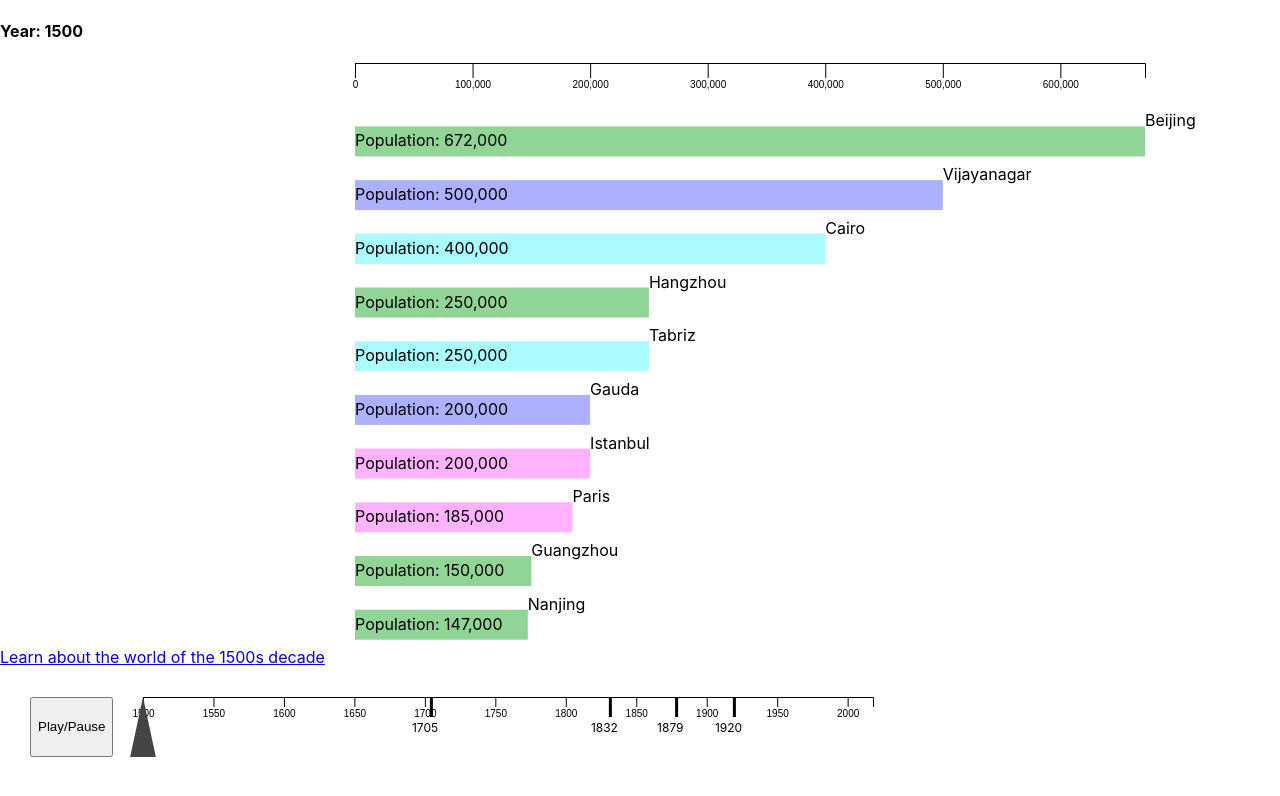
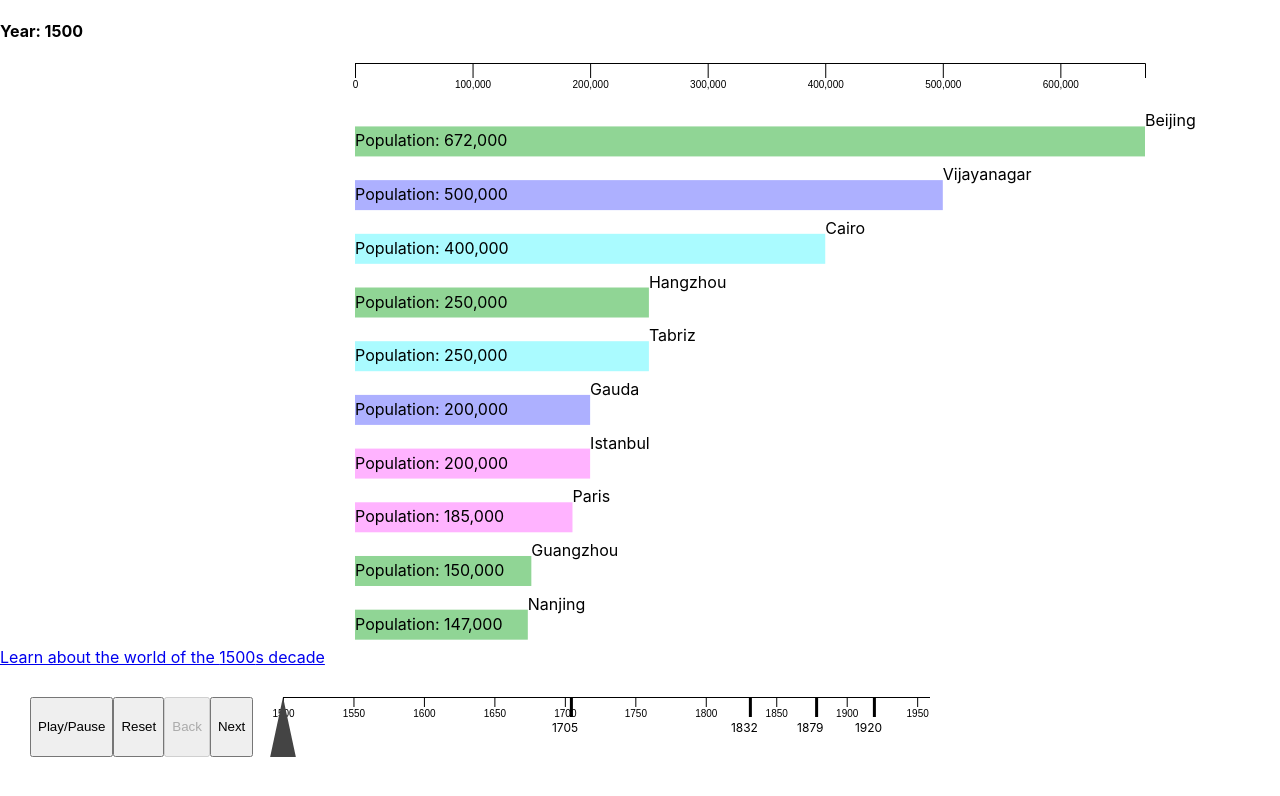
Before and after one commit to keithlmiller/timeline, a React (Create React App) app: page / in a window 1280 px wide. Shown: the top 796 px of the page. Built offline with nearby package versions, Linux system fonts and the light colour scheme.

Commit message:
wip forward and back buttons

```diff
--- a/src/components/D3Slider.js
+++ b/src/components/D3Slider.js
@@ -19,7 +19,7 @@ function D3Slider({ start = 1600, end = 2020, onChange, width = 650, year, steps
   const [currYear, setCurrYear] = useState(start);
   const [isPlaying, setIsPlaying] = useState(false);
   const [xScale, setXScale] = useState(null);
-  const [currStep, setCurrStep] = useState(0);
+  const [currStep, setCurrStep] = useState(-1);
   const [stepMarkers, setStepMarkers] = useState([]);
   const [tick, setTick] = useState(10);
 
@@ -36,6 +36,40 @@ function D3Slider({ start = 1600, end = 2020, onChange, width = 650, year, steps
   const togglePlayback = () => {
     setIsPlaying(!isPlaying);
   }
+
+  const handleReset = () => {
+    setIsPlaying(false);
+    setDraggerX(padding.left);
+    // advanceToStep(0);
+    setCurrStep(0);
+  }
+
+  const handleNext = () => {
+    advanceToStep(currStep + 1);
+    setCurrStep(currStep + 1);
+  }
+
+  const handleBack = () => {
+    if (currStep === 0) {
+      setCurrStep(currStep - 1);
+      return setDraggerX(padding.left);
+    }
+    advanceToStep(currStep - 1);
+    setCurrStep(currStep - 1);
+  }
+
+  function advanceToStep(newStep) {
+      setDraggerX(xScale.scale(steps[newStep]));
+      // onChange(steps[newStep])
+  }
+
+  // useEffect(() => {
+  //   if (!isPlaying && xScale) {
+  //     setDraggerX(xScale.scale(steps[currStep]));
+  //     onChange(steps[currStep])
+  //   }
+
+  // }, [xScale, steps, currStep, setDraggerX, onChange, isPlaying])
 
   const drag = useCallback(() => {
     function dragstarted(d) {
@@ -83,7 +117,7 @@ function D3Slider({ start = 1600, end = 2020, onChange, width = 650, year, steps
               return setCurrStep(currStep+1)
             }
             clearInterval(interval);
-            setCurrStep(0);
+            setCurrStep(-1);
             return setIsPlaying(false);
           }
           setDraggerX(draggerX + tick);
@@ -145,11 +179,12 @@ function D3Slider({ start = 1600, end = 2020, onChange, width = 650, year, steps
 
   useEffect(() => {
     if (xScale && !(steps.length && isPlaying)) {
+      return;
       const remainder = tempX - draggerX;
 
-      if (remainder > 7) {
+      if (remainder > tick*.5) {
         setDraggerX(draggerX + tick)
-      } else if (remainder < -7) {
+      } else if (remainder < -(tick*.5)) {
         setDraggerX(draggerX - tick)
       } else if (!isPlaying){
         return;
@@ -172,6 +207,9 @@ function D3Slider({ start = 1600, end = 2020, onChange, width = 650, year, steps
   return (
     <div className='slider-container'>
       <button onClick={togglePlayback}>Play/Pause</button>
+      <button onClick={handleReset}>Reset</button>
+      <button disabled={!!(currStep < 0)} onClick={handleBack}>Back</button>
+      <button disabled={!!(currStep === steps.length - 1)} onClick={handleNext}>Next</button>
 
       <svg width={width} height={60}>
       <g>
```
